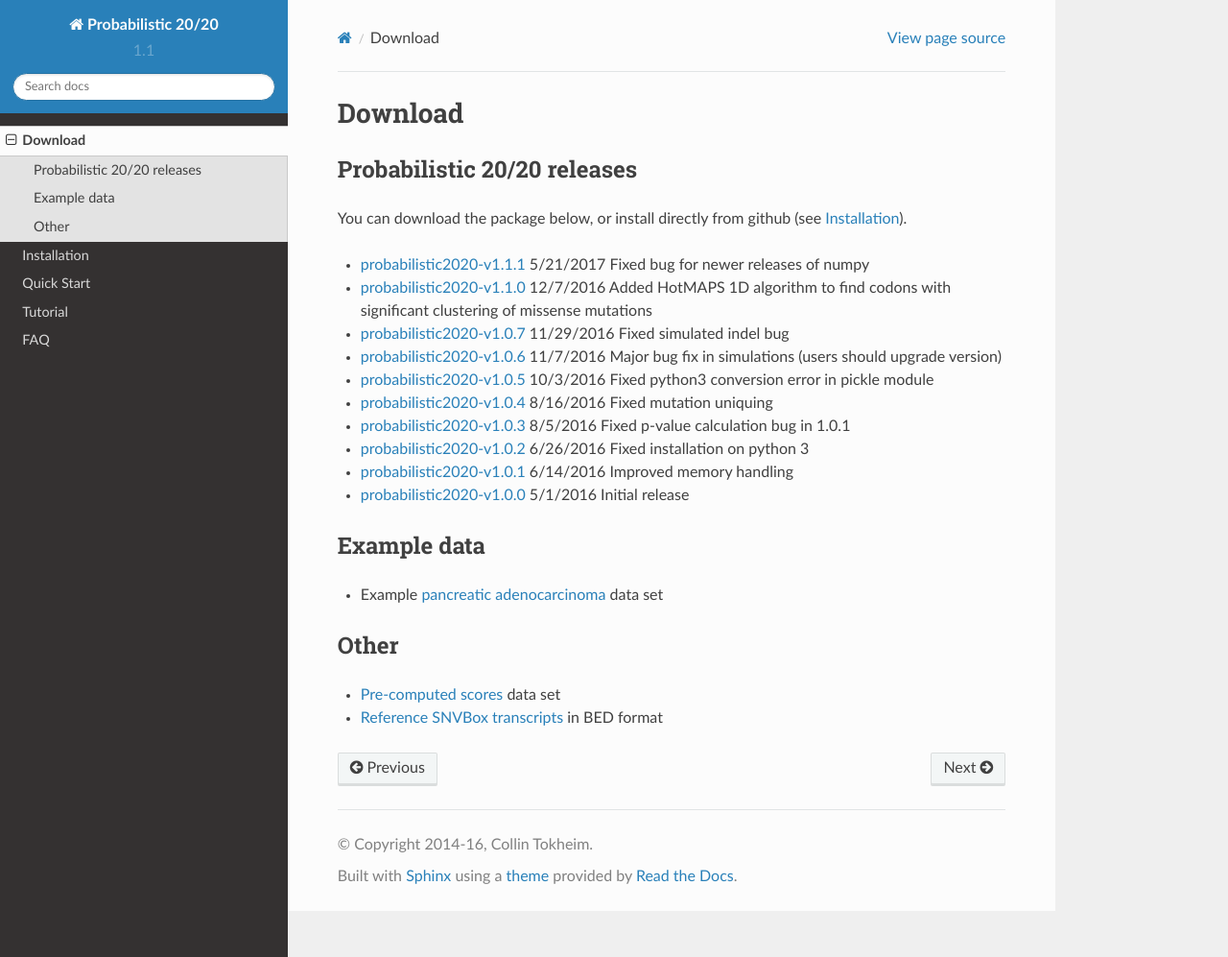
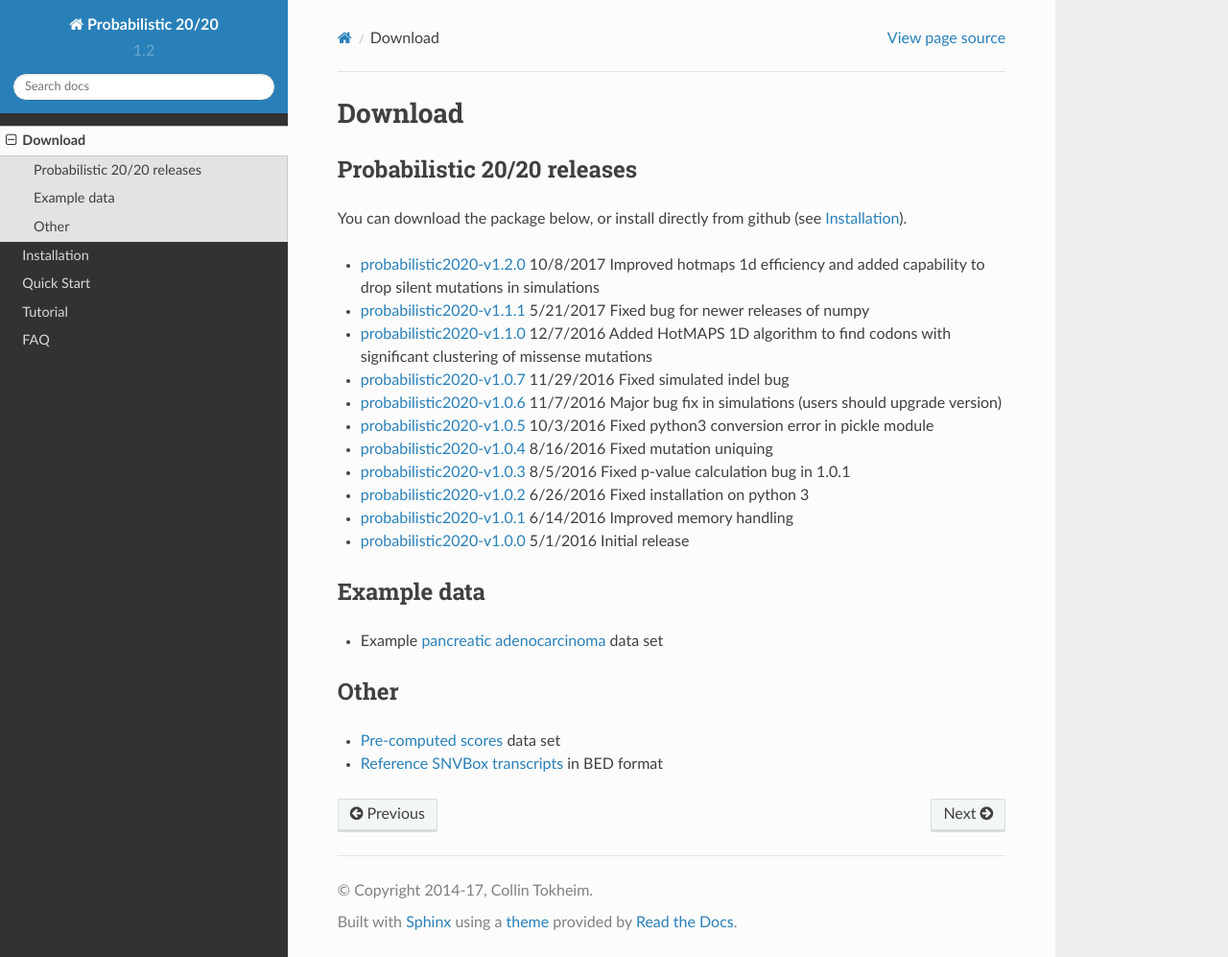
Before and after one commit to KarchinLab/probabilistic2020, a Sphinx documentation site: the page built from doc/download.rst, in a window 1280 px wide and 997 px high. Shown: the whole window at 96% size. Built offline with Sphinx 7.4.7 and the Read the Docs theme 2.0.0, drawn with Linux system fonts in a browser that asks for light colours.

Commit message:
Updated version number

```diff
--- a/doc/conf.py
+++ b/doc/conf.py
@@ -59,16 +59,16 @@
 
 # General information about the project.
 project = u'Probabilistic 20/20'
-copyright = u'2014-16, Collin Tokheim'
+copyright = u'2014-17, Collin Tokheim'
 
 # The version info for the project you're documenting, acts as replacement for
 # |version| and |release|, also used in various other places throughout the
 # built documents.
 #
 # The short X.Y version.
-version = '1.1'
+version = '1.2'
 # The full version, including alpha/beta/rc tags.
-release = '1.1.1'
+release = '1.2.0'
 
 # The language for content autogenerated by Sphinx. Refer to documentation
 # for a list of supported languages.
--- a/doc/download.rst
+++ b/doc/download.rst
@@ -6,6 +6,7 @@
 
 You can download the package below, or install directly from github (see :ref:`install-ref`).
 
+* `probabilistic2020-v1.2.0 <https://github.com/KarchinLab/probabilistic2020/archive/v1.2.0.tar.gz>`_ 10/8/2017 Improved hotmaps 1d efficiency and added capability to drop silent mutations in simulations
 * `probabilistic2020-v1.1.1 <https://github.com/KarchinLab/probabilistic2020/archive/v1.1.1.tar.gz>`_ 5/21/2017 Fixed bug for newer releases of numpy
 * `probabilistic2020-v1.1.0 <https://github.com/KarchinLab/probabilistic2020/archive/v1.1.0.tar.gz>`_ 12/7/2016 Added HotMAPS 1D algorithm to find codons with significant clustering of missense mutations
 * `probabilistic2020-v1.0.7 <https://github.com/KarchinLab/probabilistic2020/archive/v1.0.7.tar.gz>`_ 11/29/2016 Fixed simulated indel bug
--- a/prob2020/__init__.py
+++ b/prob2020/__init__.py
@@ -1 +1 @@
-__version__ = '1.1.1'
+__version__ = '1.2.0'
```
